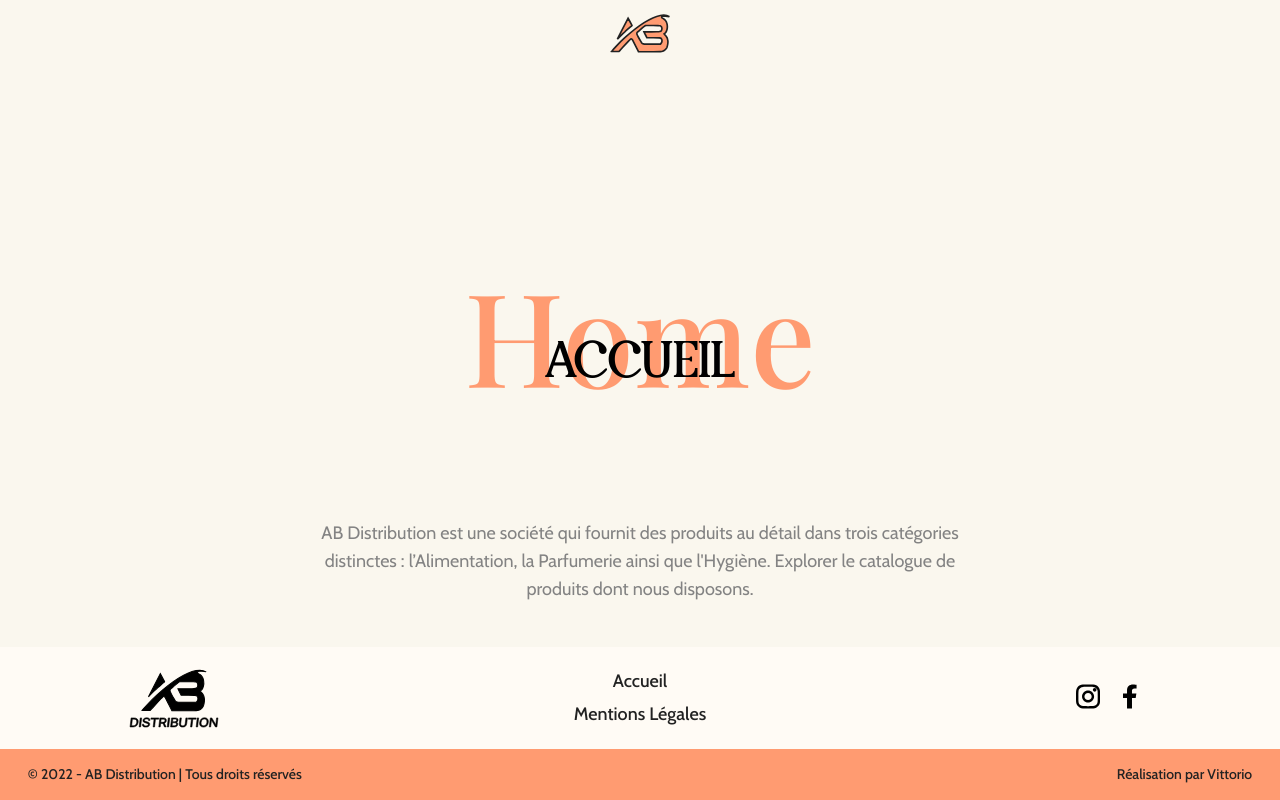
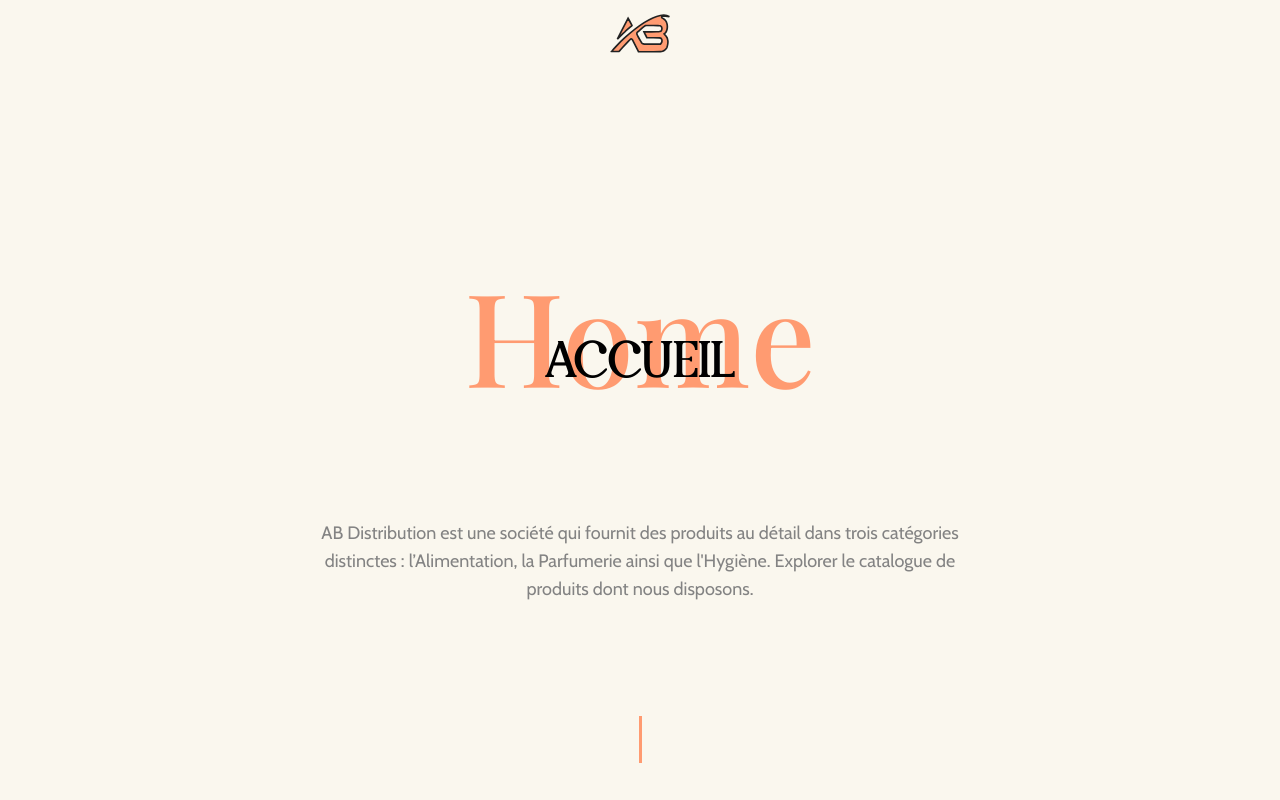
Before and after one commit to vittoriobusatta/AB-Distribution, a React (Create React App) app: page / in a window 1280 px wide. Shown: the top 800 px of the page. Built offline with nearby package versions, Linux system fonts and the light colour scheme.

Commit message:
adjust footer

```diff
--- a/src/components/Common.js
+++ b/src/components/Common.js
@@ -42,6 +42,9 @@ export const LandingWrap = styled.section`
   width: 100%;
   display: flex;
   flex-direction: column;
+  background-color: ${mainColor};
+  position: relative;
+  z-index: 3;
 `;
 
 export const LandingContent = styled.div`
--- a/src/components/PageSection/Products/Footer.js
+++ b/src/components/PageSection/Products/Footer.js
@@ -31,6 +31,11 @@ const Grid = styled.div`
   padding: max(1.5rem, 10px) max(2rem, 10px) max(1.5rem, 10px) max(2rem, 10px);
   max-height: 120px;
   min-height: 90px;
+  @media screen and (max-width: 576px) {
+    flex-direction: column;
+    row-gap: 15px;
+    padding: 10px 0 8px 0;
+  }
 `;
 const Copyright = styled.div`
   height: auto;
@@ -49,6 +54,9 @@ const ColumnLogo = styled.div`
     height: 8rem;
     width: auto;
     max-width: 90px;
+  }
+  @media screen and (max-width: 576px) {
+    display: none;
   }
 `;
 const ColumnLinks = styled.div`
@@ -106,7 +114,7 @@ const CopyContent = styled.div`
   align-items: center;
   padding: 2rem 3rem 2rem 3rem;
   background: ${accueil};
-  @media screen and (max-width: 400px) {
+  @media screen and (max-width: 576px) {
     flex-direction: column;
     row-gap: 5px;
   }
```
